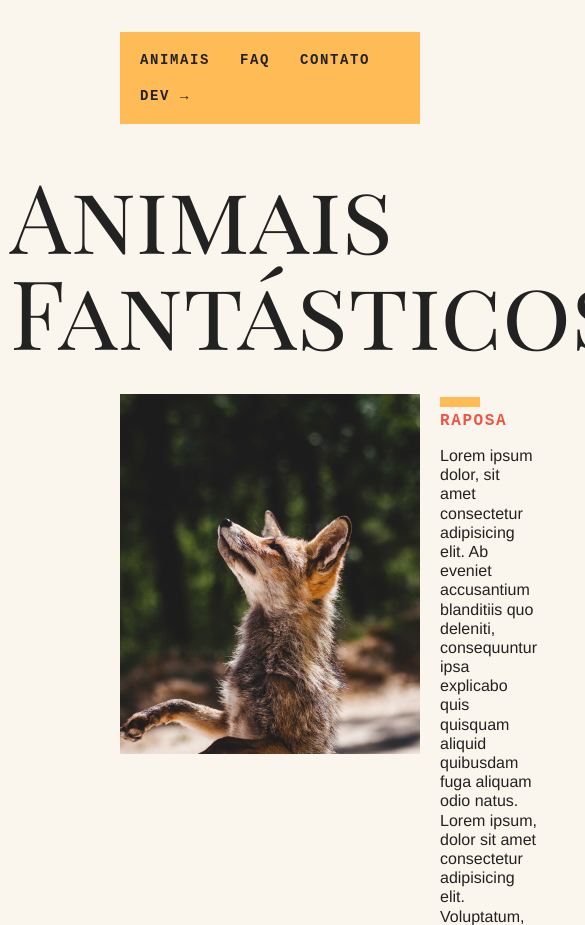
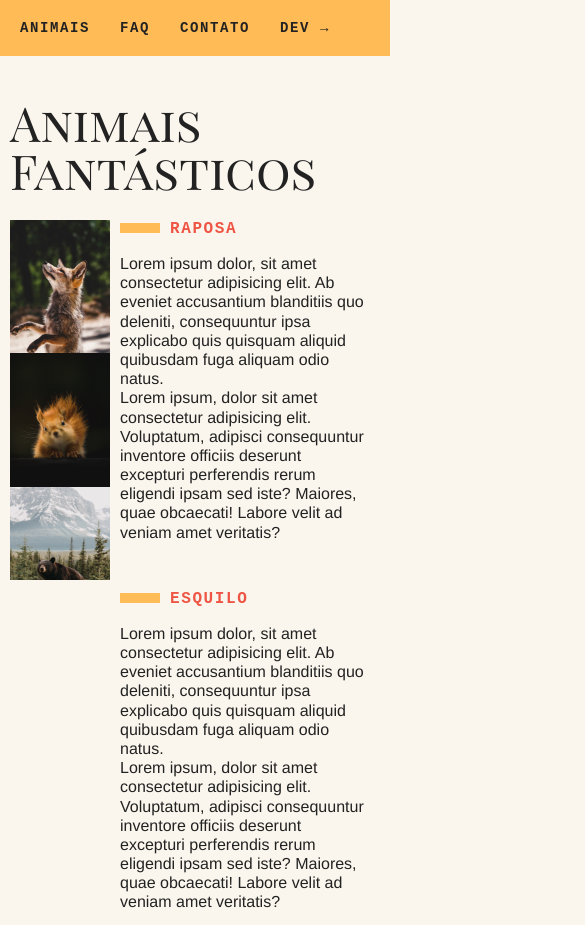
Before and after one commit to amanda-yosh/animais-fantasticos, a plain HTML site: page index.html in a window 390 px wide. Shown: the top 925 px of the page, 585 px wide, since content can reach past the window. Drawn offline with Linux system fonts and the light colour scheme.

Commit message:
adicionando responsividade a pagina

```diff
--- a/css/style.css
+++ b/css/style.css
@@ -194,3 +194,34 @@ body {
     font-family: monospace;
     font-weight: bold;
 }
+
+@media (max-width: 700px) {
+    body {
+        grid-template-columns: 1fr;
+    }
+    .menu, .grid-section, .copy {
+        grid-column: 1;
+    }
+    .grid-section {
+        grid-template-columns: 100px 1fr;
+        grid-gap: 10px
+    }
+    .animais-lista {
+        grid-column: 1;
+    }
+    .animais-descricao {
+        grid-column: 2;
+    }
+    .faq-lista, .dados, .mapa {
+        grid-column: 1 / 3;
+    }
+    .grid-section .titulo {
+        font-size: 3rem;
+    }
+    .menu {
+        margin-top: 0;
+    }
+    .copy {
+        margin-bottom: 0;
+    }
+}
```
